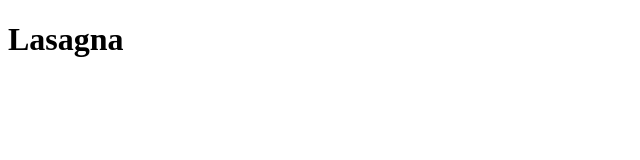
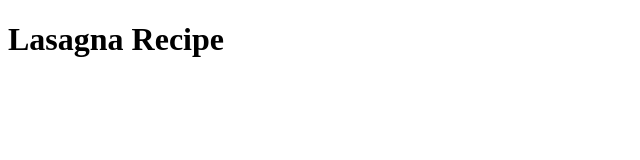
Before and after one commit to labonester/odin-recipes, a plain HTML site: page recipes/lasagna.html in a window 1280 px wide. Shown: the whole page, without its empty margins (0-640 px from the left). Drawn offline with Linux system fonts and the light colour scheme.

Commit message:
Changed title

```diff
--- a/recipes/lasagna.html
+++ b/recipes/lasagna.html
@@ -6,5 +6,6 @@
         <title>Lasagna Recipes</title>
     </head>
 
-    <h1>Lasagna</h1>
+    <h1>Lasagna Recipe</h1>
+    <img
 </html>
```
